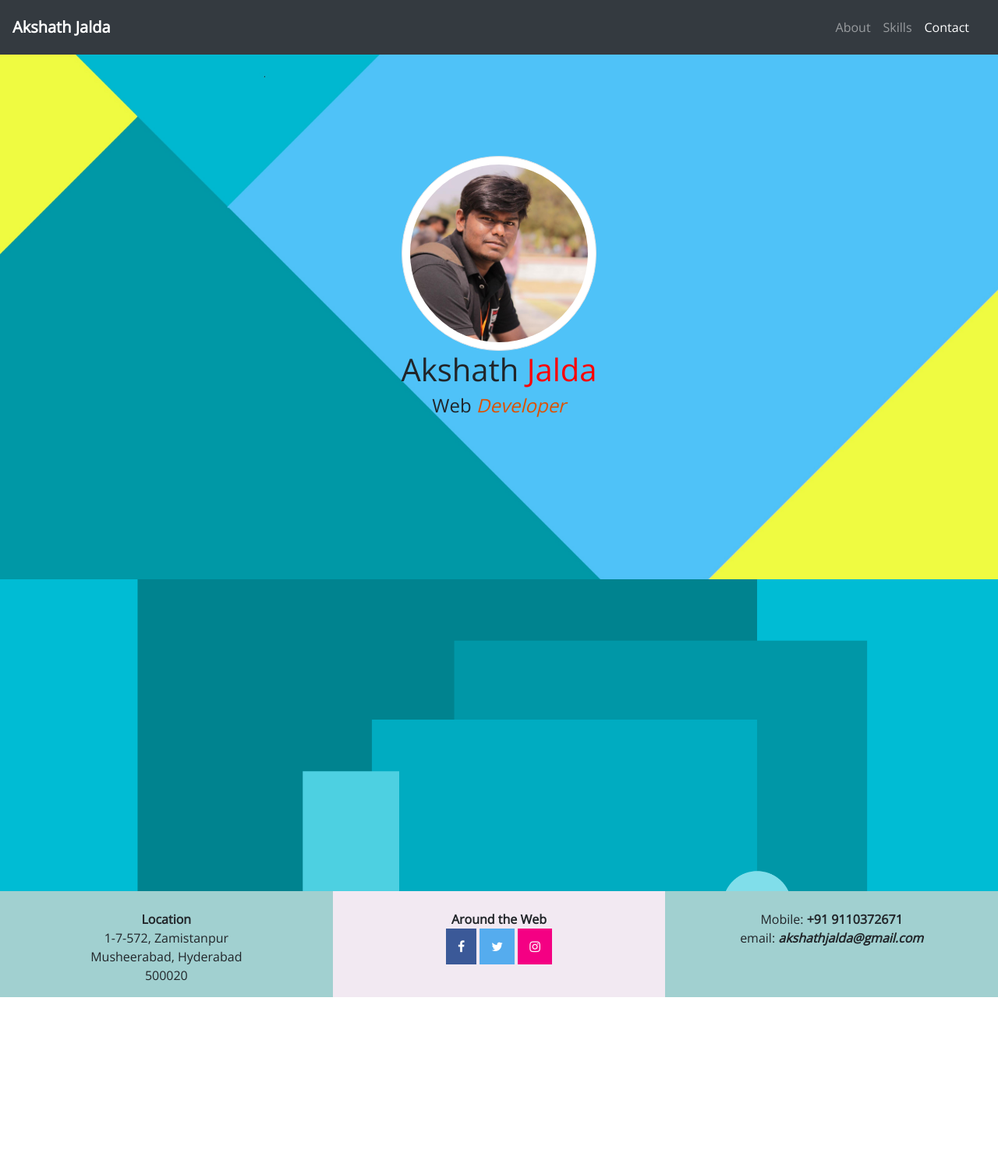
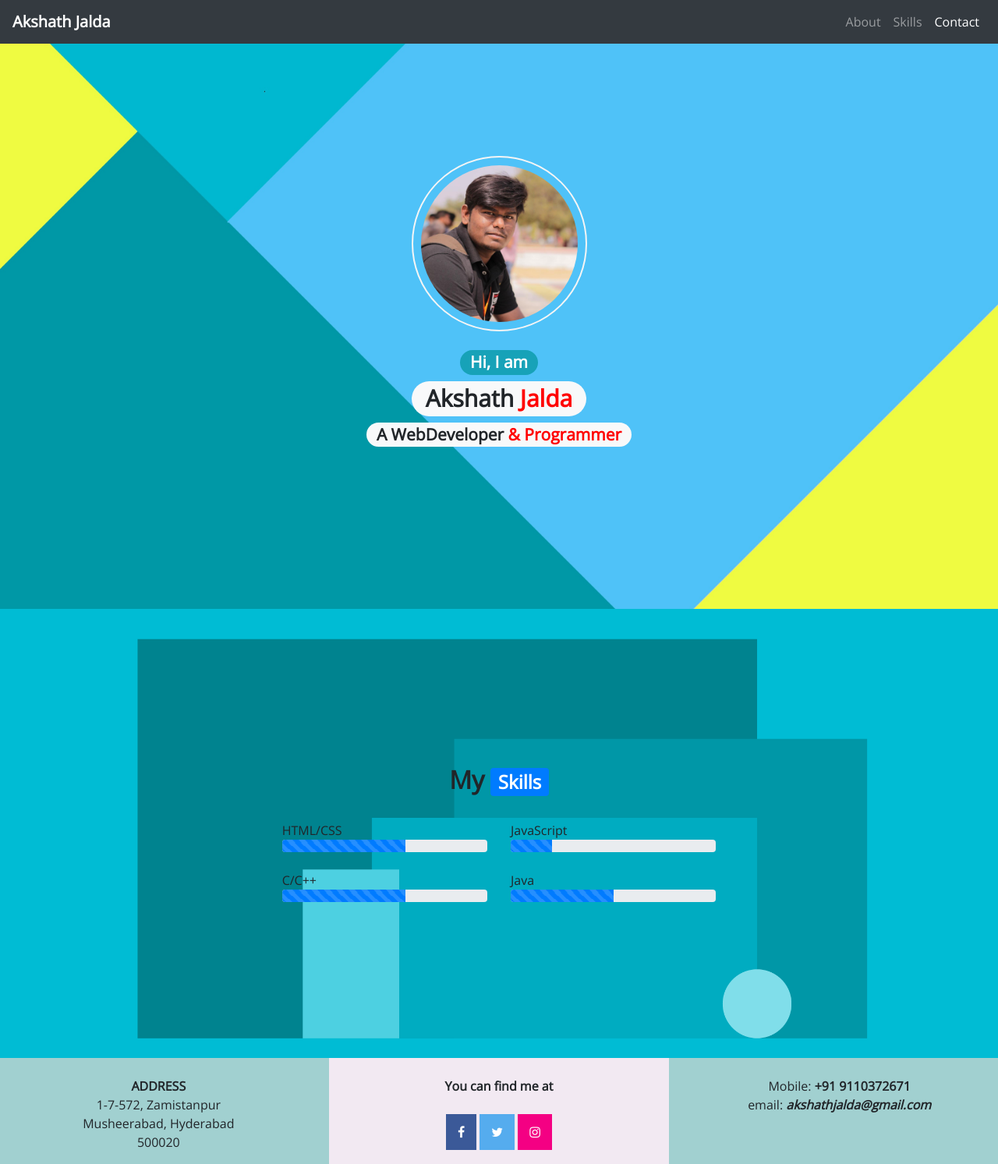
Before and after one commit to akjalda/MyResume, a plain HTML site: page index.html in a window 1280 px wide. Shown: the whole page at 78% size. Before the commit the page ends 1279 px from the top, so only its background shows below. Drawn offline with nearby package versions, Linux system fonts and the light colour scheme.

Commit message:
Update index.html

```diff
--- a/index.html
+++ b/index.html
@@ -29,31 +29,75 @@
         <!-- name-->
         <a class="navbar-brand" href="index.html"><b>Akshath Jalda</b></a>
         <!--links-->
-        <div class="collapse navbar-collapse">
-            <ul id="nav-list" class="navbar-nav ml-auto btn">
+        <div class="collapse navbar-collapse" id="navbarSupportedContent">
+            <ul id="nav-list" class="navbar-nav ml-auto">
                 <li class="nav-item"><a class="nav-link" href="#container1">About</a></li>
                 <li class="nav-item"><a class="nav-link" href="#container2">Skills</a></li>
-                <li class="nav-item"><a class="nav-link" href=".page-footer">Contact</a></li>
+                <li class="nav-item"><a class="nav-link" href="#container3">Contact</a></li>
             </ul>
         </div>
     </nav>
+    <!--1st container-->
+    <section id="container1" class="container-fluid text-center">
+        <img id="myimg" src="images/myimg.jpg" class="rounded-circle" width="225" height="225"
+            style="border: 2px solid whitesmoke"><br><br>
+        <h3><span class="badge badge-pill badge-info">Hi, I am</span></h3>
+        <h1><span class="badge badge-pill badge-light">Akshath <span style="color: red;">Jalda</span></span></h1>
+        <h3><span class="badge badge-pill badge-light">A WebDeveloper <span style="color: red;">&
+                    Programmer</span></span>
+        </h3>
+    </section>
+    <!--2nd container-->
+    <section id="container2" class="container-fluid">
+        <div class="container">
+            <center>
+                <h2><b>My <span class="badge badge-primary">Skills</span></b></h2>
+            </center>
+            <br>
+            <div class="row">
+                <div class="col-md-2"></div>
+                <div class="col-md-4">
+                    HTML/CSS <br>
+                    <div class="progress">
+                        <div class="progress-bar progress-bar-striped progress-bar-animated" style="width:60%"></div>
+                    </div>
+                </div>
+                <div class="col-md-4">
+                    JavaScript <br>
+                    <div class="progress">
+                        <div class="progress-bar progress-bar-striped progress-bar-animated" style="width:20%"></div>
+                    </div>
+                </div>
+                <div class="col-md-2"></div>
+            </div>
+            <br>
+            <div class="row">
+                <div class="col-md-2"></div>
+                <div class="col-md-4">
+                    C/C++ <br>
+                    <div class="progress">
+                        <div class="progress-bar progress-bar-striped progress-bar-animated" style="width:60%"></div>
+                    </div>
+                </div>
+                <div class="col-md-4">
+                    Java <br>
+                    <div class="progress">
+                        <div class="progress-bar progress-bar-striped progress-bar-animated" style="width:50%"></div>
+                    </div>
+                </div>
+                <div class="col-md-2"></div>
+            </div>
 
-    <div id="container1" class="container-fluid text-center">
-        <img id="myimg" src="images/myimg.jpg" class="img-thumbnail rounded-circle" alt="Cinque Terre" width="250"
-            height="250"><br>
-        <h1>Akshath <span style="color: red;">Jalda</span></h1>
-        <h4>Web <span style="color: rgb(221, 81, 0); font-style: italic;">Developer</span></h4>
-    </div>
-    <div id="container2" class="container-fluid">
-        <div></div>
-    </div>
-    <div class="container-fluid">
+        </div>
+    </section>
+    <!--3rd container-->
+    <section id="container3" class="contianer-fluid">
         <footer class="page-footer">
             <div class="row align-middle">
                 <div id="footer-1" class="col-md-4 text-center">
                     <p>
                         <br>
-                        <b>Location</b>
+                        <b>ADDRESS</b>
                         <br>1-7-572, Zamistanpur
                         <br>Musheerabad, Hyderabad
                         <br>500020
@@ -63,8 +107,8 @@
                 <div id="footer-2" class="col-md-4 text-center">
                     <p>
                         <br>
-                        <b>Around the Web</b>
-                        <br>
+                        <b>You can find me at</b>
+                        <br><br>
                         <a href="https://www.facebook.com/akjalda" class="fa fa-facebook"></a>
                         <a href="https://twitter.com/ak_jalda" class="fa fa-twitter"></a>
                         <a href="https://instagram.com/ak_jalda" class="fa fa-instagram"></a>
@@ -80,8 +124,7 @@
                 </div>
             </div>
         </footer>
-
-    </div>
+    </section>
 </body>
 
 </html>
```
